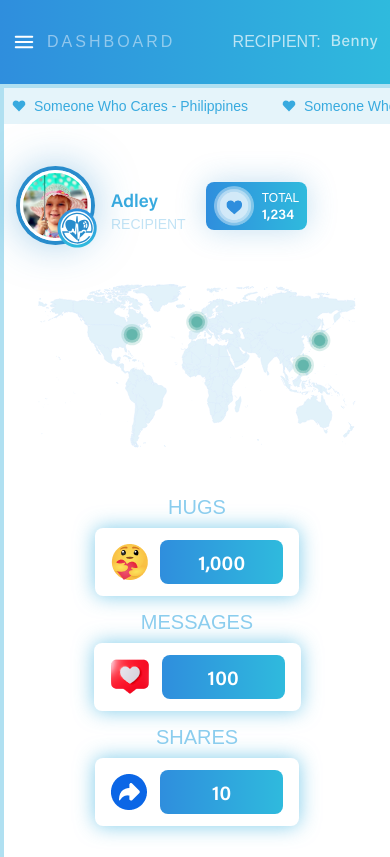
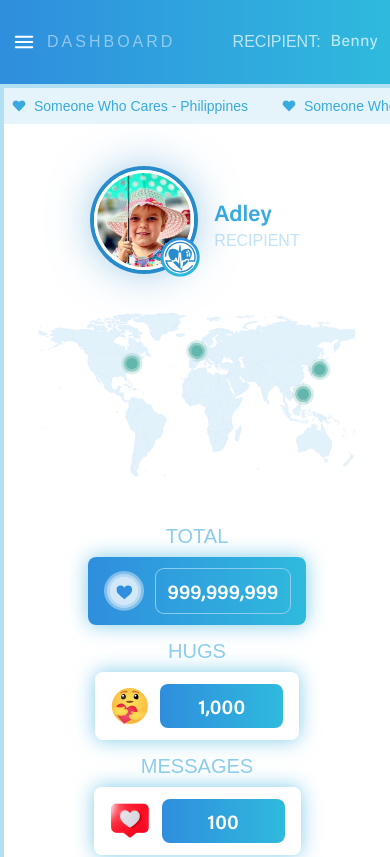
Before and after one commit to love-transfusion/lovetransfusion.com, a Next.js app: page /dashboard in a window 390 px wide. Shown: the top 857 px of the page. Built offline with nearby package versions, Linux system fonts and the light colour scheme; a web font is replaced by a local one.

Commit message:
dashboard style 2

```diff
--- a/src/app/(logged-in-pages)/dashboard/HugsMessagesShares.tsx
+++ b/src/app/(logged-in-pages)/dashboard/HugsMessagesShares.tsx
@@ -3,14 +3,41 @@ import Image from 'next/image'
 import hugs from './images/hugs.png'
 import messages from './images/MESSAGES.png'
 import shares from './images/SHARES.png'
+import ripple from './images/ripple.png'
 
 const HugsMessagesShares = () => {
   return (
     <div
       className={
-        'flex flex-col md:flex-row gap-3 2xl:gap-6 pl-3 pr-3 md:pl-[15px] mt-[22px] 2xl:mt-16 justify-center 2xl:justify-start'
+        'flex flex-col md:flex-row gap-3 2xl:gap-6 pl-3 pr-3 md:pl-[15px] mt-[22px] md:mt-12 2xl:mt-16 justify-center 2xl:justify-start'
       }
     >
+      <div className={'block md:hidden text-center '}>
+        <p className={'uppercase text-xl 2xl:text-2xl text-primary-300'}>
+          Total
+        </p>
+        <div
+          className={
+            'flex gap-3 items-center text-white bg-gradient-to-r from-[#2F8EDD] to-[#2FBADD] shadow-[0px_0px_20px_0px_#2FABDD9C] py-3 px-4 2xl:px-6 mt-[7px] md:mt-5 rounded-lg w-fit mx-auto'
+          }
+        >
+          <Image
+            src={ripple}
+            alt="ripple"
+            quality={100}
+            width={70}
+            height={68}
+            className="w-10 h-10 md:w-[70px] md:h-[68px]"
+          />
+          <p
+            className={
+              'rounded-lg text-white ring-[1px] ring-primary-300 text-xl 2xl:text-[26px] pt-[10px] 2xl:pt-[6px] pb-[9px] 2xl:pb-[5px] px-3 font-acuminProSemibold leading-tight min-w-[123px]'
+            }
+          >
+            999,999,999
+          </p>
+        </div>
+      </div>
       <div className={'text-center'}>
         <p className={'uppercase text-xl 2xl:text-2xl text-primary-300'}>
           hugs
--- a/src/app/(logged-in-pages)/dashboard/RecipientProfilePicture.tsx
+++ b/src/app/(logged-in-pages)/dashboard/RecipientProfilePicture.tsx
@@ -12,7 +12,7 @@ const RecipientProfilePicture = () => {
     >
       <div
         className={
-          'w-[71px] h-[71px] md:w-[128px] 2xl:w-[196px] md:h-[128px] 2xl:h-[196px] border-[3px] md:border-4 border-white ring-4 md:ring-[6px] ring-[#288CCC] rounded-full overflow-hidden relative'
+          'w-[100px] h-[100px] md:w-[128px] 2xl:w-[196px] md:h-[128px] 2xl:h-[196px] border-[3px] md:border-4 border-white ring-4 md:ring-[6px] ring-[#288CCC] rounded-full overflow-hidden relative'
         }
       >
         <Image
--- /dev/null
+++ b/src/app/(logged-in-pages)/dashboard/TotalEngagements.tsx
@@ -0,0 +1,34 @@
+import Image from 'next/image'
+import React from 'react'
+import ripple from './images/ripple.png'
+
+const TotalEngagements = () => {
+  return (
+    <div
+      className={
+        'grid grid-cols-[auto_1fr] md:grid-cols-[70px_1fr] w-fit text-white bg-gradient-to-r from-[#2F8EDD] to-[#2FBADD] shadow-[0px_0px_30px_0px_#288CCC47] rounded-lg gap-2 md:gap-4 px-2 md:px-[13px] py-[4px] md:mt-[90px] z-10 md:absolute right-0 left-0 mx-auto md:min-w-[172px] items-center text-left md:text-center'
+      }
+    >
+      <Image
+        src={ripple}
+        alt="ripple"
+        quality={100}
+        width={70}
+        height={68}
+        className="w-10 h-10 md:w-[70px] md:h-[68px]"
+      />
+      <div className={''}>
+        <p className={'max-sm:text-[12px]'}>TOTAL</p>
+        <p
+          className={
+            'font-acuminProSemibold text-sm md:text-2xl 2xl:text-[36px] leading-tight -mt-[2px]'
+          }
+        >
+          1,234
+        </p>
+      </div>
+    </div>
+  )
+}
+
+export default TotalEngagements
--- a/src/app/(logged-in-pages)/dashboard/page.tsx
+++ b/src/app/(logged-in-pages)/dashboard/page.tsx
@@ -2,7 +2,6 @@ import React from 'react'
 import SlidingSupportersName from './SlidingSupportersName'
 import MapChart from './MapChart'
 import RecipientProfilePicture from './RecipientProfilePicture'
-import ripple from './images/ripple.png'
 import arrow from './images/arrow.png'
 import Image from 'next/image'
 import hugs from './images/hugs.png'
@@ -13,6 +12,7 @@ import ShowOrHide from './ShowOrHide'
 import carlo from './images/carlo.webp'
 import DividerText from '@/app/components/DividerText'
 import HugsMessagesShares from './HugsMessagesShares'
+import TotalEngagements from './TotalEngagements'
 
 // EFF7FC
 const DashboardPage = () => {
@@ -27,45 +27,22 @@ const DashboardPage = () => {
       >
         <div
           className={
-            'max-sm:flex max-sm:flex-wrap max-sm:items-center max-sm:gap-5 min-w-[208px] pt-4 xl:pt-[unset] max-sm:w-full max-sm:px-4'
+            'max-sm:flex max-sm:justify-center max-sm:flex-wrap max-sm:items-center max-sm:gap-5 min-w-[208px] pt-4 xl:pt-[unset] max-sm:w-full max-sm:px-4'
           }
         >
           <RecipientProfilePicture />
           <div className={'mt-2 text-left md:text-center'}>
             <p
               className={
-                'font-acuminProSemibold text-lg md:text-[26px] text-primary'
+                'font-acuminProSemibold text-[22px] md:text-[26px] text-primary'
               }
             >
               Adley
             </p>
-            <p className={'text-primary-200 text-sm md:text-xl'}>RECIPIENT</p>
+            <p className={'text-primary-200 md:text-xl'}>RECIPIENT</p>
           </div>
-          <div className={'relative flex flex-col items-end h-fit'}>
-            <div
-              className={
-                'grid grid-cols-[auto_1fr] md:grid-cols-[70px_1fr] w-fit text-white bg-gradient-to-r from-[#2F8EDD] to-[#2FBADD] shadow-[0px_0px_30px_0px_#288CCC47] rounded-lg gap-2 md:gap-4 px-2 md:px-[13px] py-[4px] md:mt-[90px] z-10 md:absolute right-0 left-0 mx-auto md:min-w-[172px] items-center text-left md:text-center'
-              }
-            >
-              <Image
-                src={ripple}
-                alt="ripple"
-                quality={100}
-                width={70}
-                height={68}
-                className="w-10 h-10 md:w-[70px] md:h-[68px]"
-              />
-              <div className={''}>
-                <p className={'max-sm:text-[12px]'}>TOTAL</p>
-                <p
-                  className={
-                    'font-acuminProSemibold text-sm md:text-2xl 2xl:text-[36px] leading-tight -mt-[2px]'
-                  }
-                >
-                  1,234
-                </p>
-              </div>
-            </div>
+          <div className={'hidden relative md:flex flex-col items-end h-fit'}>
+            <TotalEngagements />
             <Image
               src={arrow}
               alt="arrow"
```
